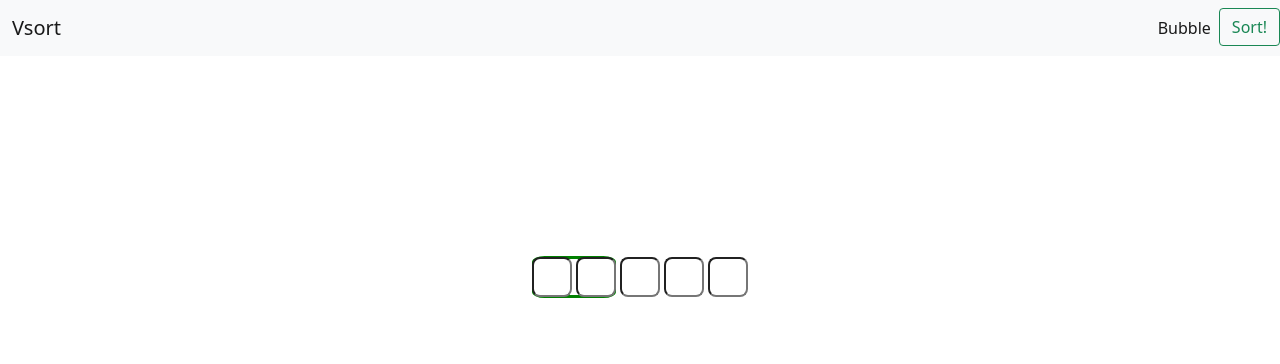
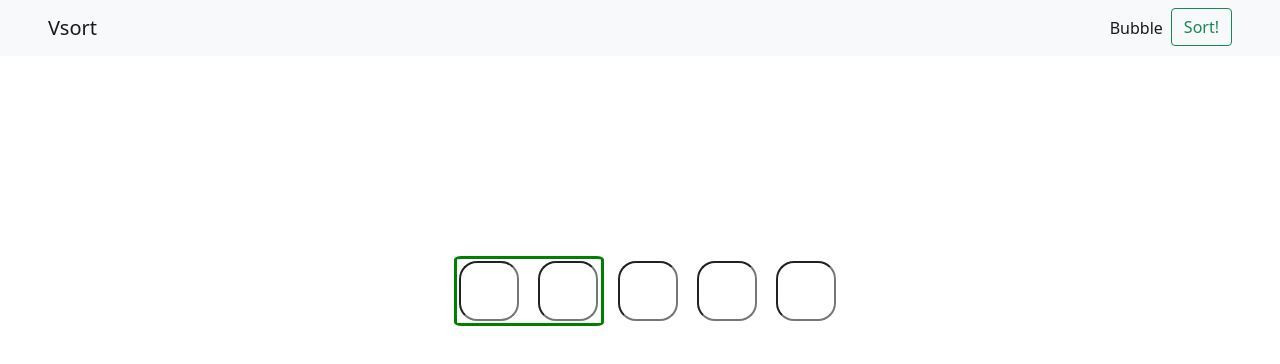
Before and after one commit to AdithyanJothir/sorting_visualizer, a plain HTML site: page main.html in a window 1280 px wide. Drawn offline with nearby package versions, Linux system fonts and the light colour scheme; files whose address does not match are found by name.

Commit message:
new look

```diff
--- a/animate.css
+++ b/animate.css
@@ -7,18 +7,20 @@
   .cursor {
     border-style: solid;
     border-color: green;
-    height: 42px;
-    width: 84px;
-    margin-left: -132px;
+    height: 70px;
+    width: 150px;
+    margin-left: -223px;
     animation-fill-mode: forwards;
     animation-duration : 1s;
-    border-radius: 15%;
+    border-radius: 5%;
 
   }
   .box {
-    height: 40px;
-    width: 40px;
-    border-radius: 20%;
+    height: 60px;
+    width: 60px;
+    border-radius: 30%;
+    margin-left: 15px;
+    text-align: center;
   }
 
   .array {
@@ -39,35 +41,35 @@
 
 
 @keyframes anim1 {
-  form{margin-left: -132px;
+  form{margin-left: -223px;
   }
   to{
-    margin-left: -132px;
+    margin-left: -223px;
   }
 }
 
  @keyframes anim2 {
-   from{margin-left: -132px;}
-    to { margin-left: -45px;}
+   from{margin-left: -223px;}
+    to { margin-left: -64px;}
  }
 
  @keyframes anim3 {
   from{
-      margin-left: -45px;
+      margin-left: -64px;
   }
 
   to {
-    margin-left: 45px;
+    margin-left: 94px;
   }
 }
 
 @keyframes anim4 {
 
   from{
-      margin-left: 45px;
+      margin-left: 94px;
   }
 
   to {
-    margin-left: 132px;
+    margin-left: 252px;
   }
 }
--- a/animation.js
+++ b/animation.js
@@ -14,7 +14,7 @@ var box5 = document.getElementById("box5");
 
 const arr = [box1, box2, box3, box4, box5];
 var anims = ["anim1","anim2","anim3","anim4"];
-var borders = [-132,-45,45,132];
+var borders = [-223,-64,95,254];
 var i=0 , j=0;
 
 
--- a/main.html
+++ b/main.html
@@ -2,19 +2,20 @@
 <html>
     <head>
       <title>sort</title>
+
+      <link href="https://cdn.jsdelivr.net/npm/bootstrap@5.1.3/dist/css/bootstrap.min.css" rel="stylesheet" integrity="sha384-1BmE4kWBq78iYhFldvKuhfTAU6auU8tT94WrHftjDbrCEXSU1oBoqyl2QvZ6jIW3" crossorigin="anonymous">
       <link rel="stylesheet" href="D:/jsproj/animate.css">
-      <link href="https://cdn.jsdelivr.net/npm/bootstrap@5.1.3/dist/css/bootstrap.min.css" rel="stylesheet" integrity="sha384-1BmE4kWBq78iYhFldvKuhfTAU6auU8tT94WrHftjDbrCEXSU1oBoqyl2QvZ6jIW3" crossorigin="anonymous">
-
 
     </head>
 
     <body>
       <form>
 
-        <nav class="navbar navbar-expand-lg navbar-light bg-light">
-          <div class="container-fluid">
-            <a class="navbar-brand" href="#">Vsort</a>
-          </div>
+        <nav class="navbar navbar-expand-lg navbar-light bg-light justify-content-between">
+          <div>
+          <a class="navbar-brand ms-5" href="#">Vsort</a>
+        </div>
+        <div class="me-5">
           <form class="d-flex justify-content-sm-center">
             <ul class="navbar-nav me-auto mb-2 mb-lg-0">
                 <li class="nav-item">
@@ -25,6 +26,7 @@
                 </li>
               </ul>
             </from>
+          </div>
         </nav>
         <div class="container">
           <div class="array">
```
